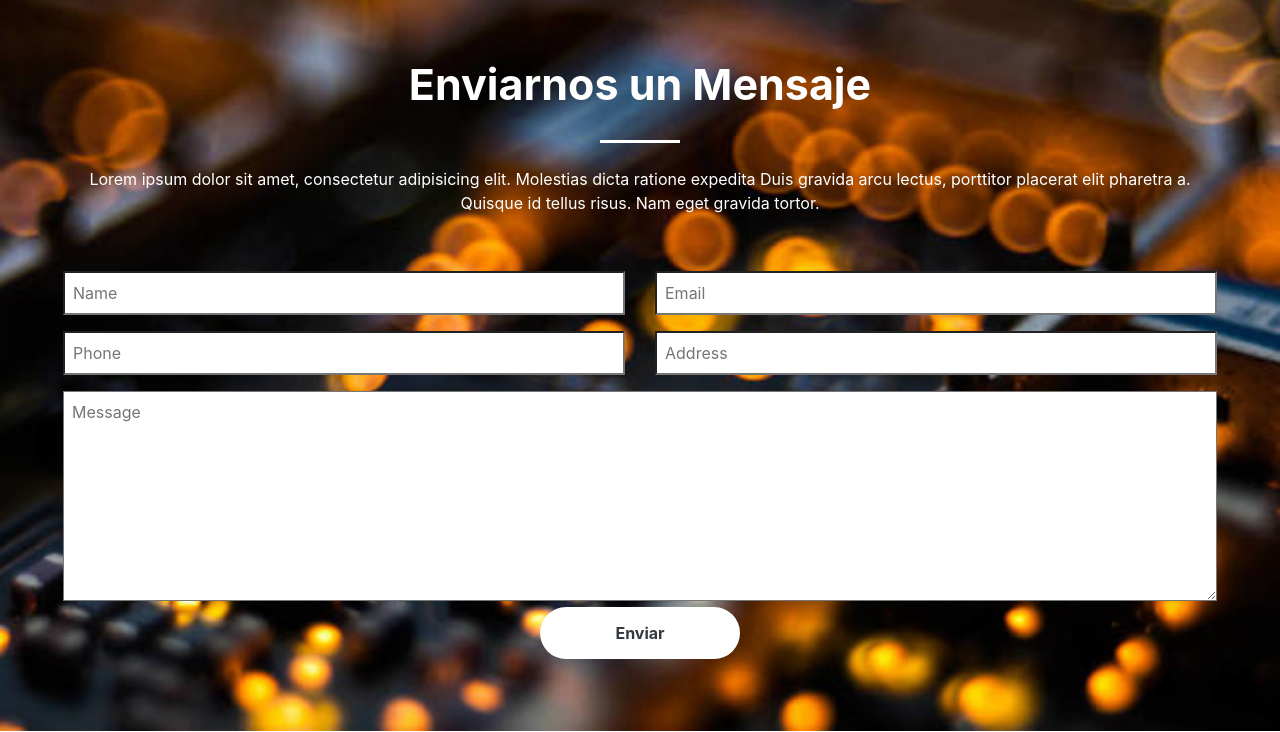
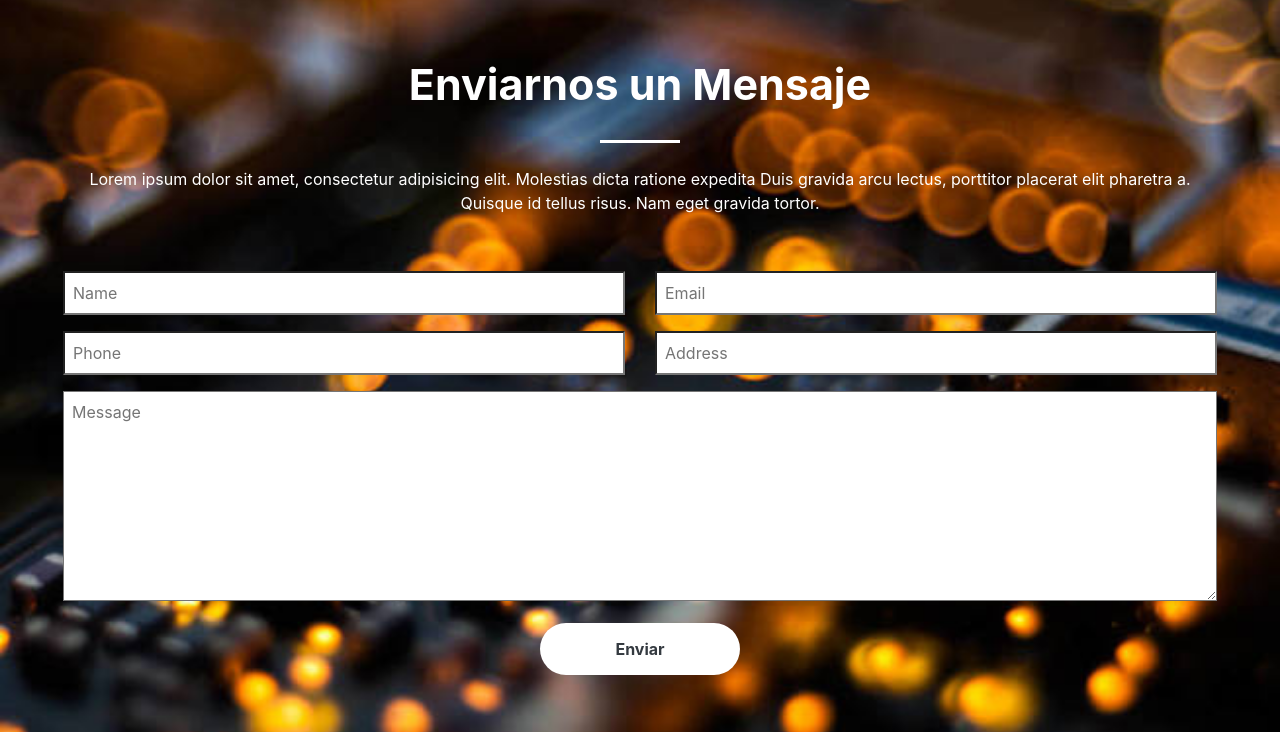
Before and after one commit to JoseGonz98/OnePageWeb, a plain HTML site: page index.html in a window 1280 px wide. Shown: the part 2878-3610 px from the top of the page. Drawn offline with nearby package versions, Linux system fonts and the light colour scheme; no server answers.

Commit message:
fix:space button submit

```diff
--- a/index.html
+++ b/index.html
@@ -472,7 +472,7 @@
 
                         <div class="col-12 mt-3 "><textarea class="p-2 w-100 bg-white" placeholder="Message" class="w-100" id=""  rows="8"></textarea></div>
 
-                        <div  class="col-12 d-flex justify-content-center hv">
+                        <div  class="col-12 mt-3 d-flex justify-content-center hv">
                             <button type="submit" value="Submit" class="bg-white text-dark btn-common ">Enviar</button>
                         </div>
 
```
